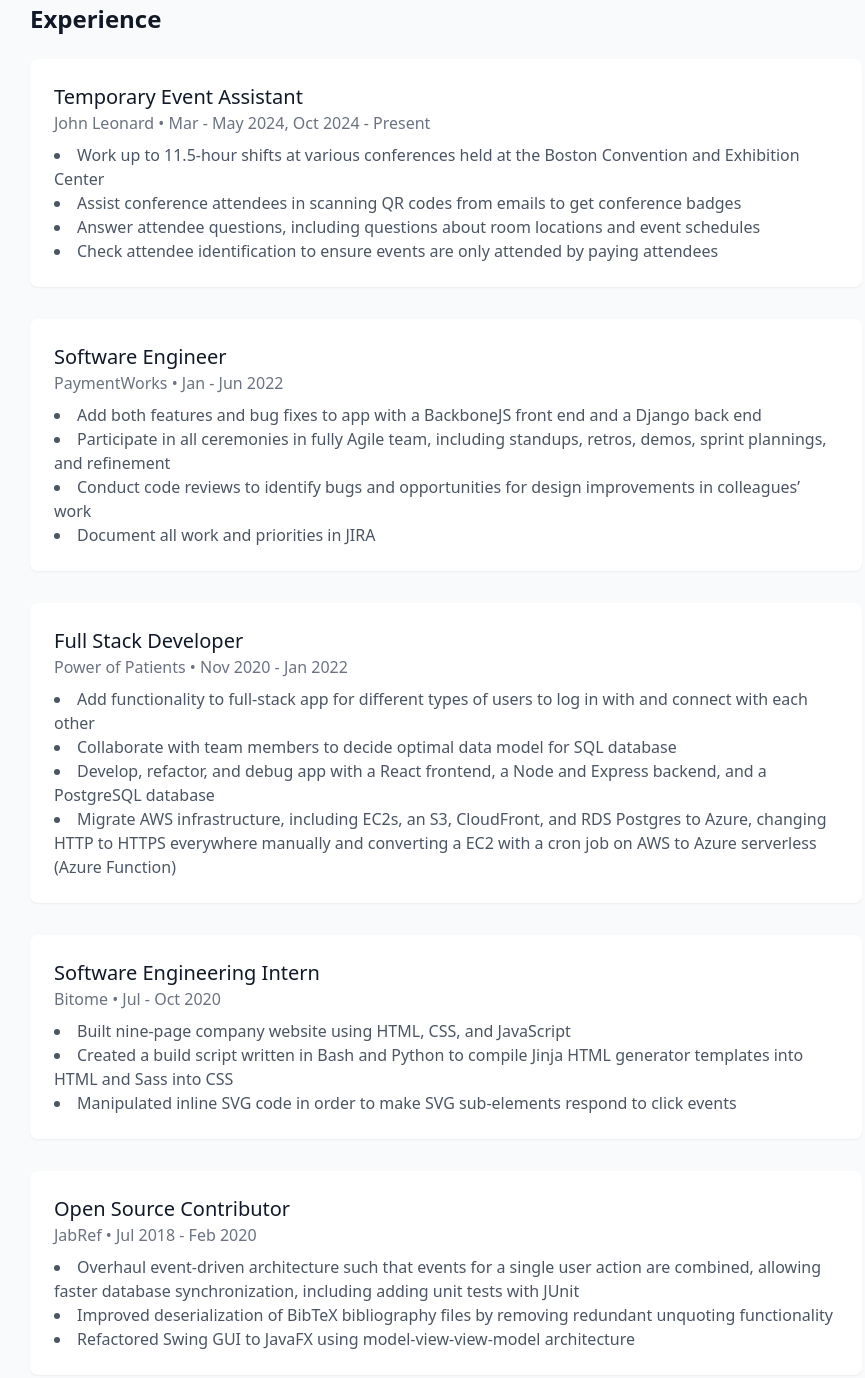
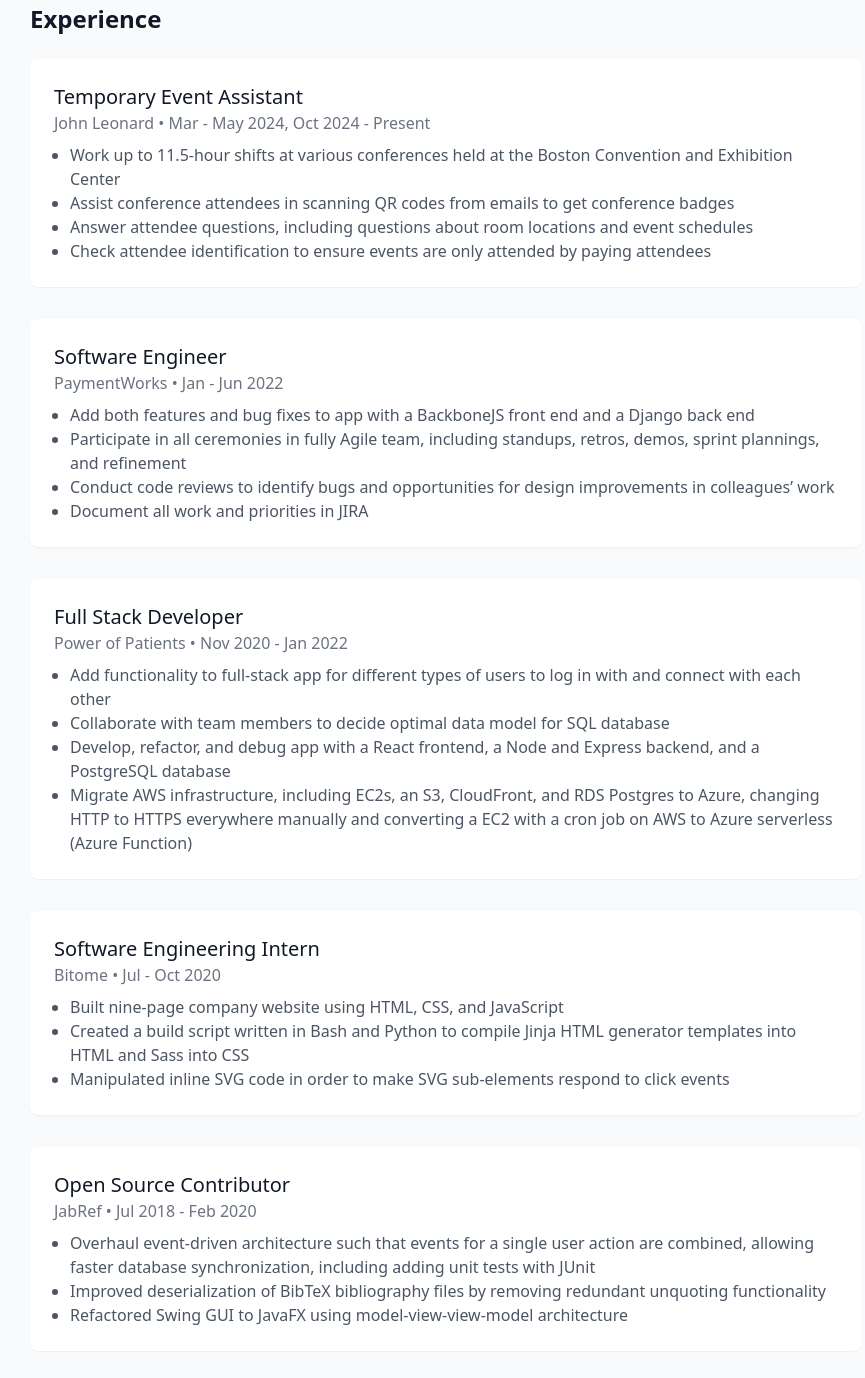
Before and after one commit to abepolk/personal-website, a website: page index.html in a window 1280 px wide. Shown: the part 353-1731 px from the top of the page, without its empty margins (194-1059 px from the left). Drawn offline with nearby package versions, Linux system fonts and the light colour scheme; files that its build step writes are made by us from their sources.

Commit message:
Fix issue with text wrapping under bullets

```diff
--- a/index.html
+++ b/index.html
@@ -38,7 +38,7 @@
                 <div class="bg-white p-6 rounded-lg shadow-sm">
                     <h3 class="text-xl font-medium text-gray-900">Temporary Event Assistant</h3>
                     <p class="text-gray-500 mb-2">John Leonard • Mar - May 2024, Oct 2024 - Present</p>
-                    <ul class="list-disc list-inside">
+                    <ul class="list-disc ps-4">
                         <li class="text-gray-600">Work up to 11.5-hour shifts at various conferences held at the Boston Convention and Exhibition Center</li>
                         <li class="text-gray-600">Assist conference attendees in scanning QR codes from emails to get conference badges</li>
                         <li class="text-gray-600">Answer attendee questions, including questions about room locations and event schedules</li>
@@ -48,7 +48,7 @@
                 <div class="bg-white p-6 rounded-lg shadow-sm">
                     <h3 class="text-xl font-medium text-gray-900">Software Engineer</h3>
                     <p class="text-gray-500 mb-2">PaymentWorks • Jan - Jun 2022</p>
-                    <ul class="list-disc list-inside">
+                    <ul class="list-disc ps-4">
                         <li class="text-gray-600">Add both features and bug fixes to app with a BackboneJS front end and a Django back end</li>
                         <li class="text-gray-600">Participate in all ceremonies in fully Agile team, including standups, retros, demos, sprint plannings, and refinement</li>
                         <li class="text-gray-600">Conduct code reviews to identify bugs and opportunities for design improvements in colleagues’ work</li>
@@ -58,7 +58,7 @@
                 <div class="bg-white p-6 rounded-lg shadow-sm">
                     <h3 class="text-xl font-medium text-gray-900">Full Stack Developer</h3>
                     <p class="text-gray-500 mb-2">Power of Patients • Nov 2020 - Jan 2022</p>
-                    <ul class="list-disc list-inside">
+                    <ul class="list-disc ps-4">
                         <li class="text-gray-600">Add functionality to full-stack app for different types of users to log in with and connect with each other</li>
                         <li class="text-gray-600">Collaborate with team members to decide optimal data model for SQL database</li>
                         <li class="text-gray-600">Develop, refactor, and debug app with a React frontend, a Node and Express backend, and a PostgreSQL database</li>
@@ -68,7 +68,7 @@
                 <div class="bg-white p-6 rounded-lg shadow-sm">
                     <h3 class="text-xl font-medium text-gray-900">Software Engineering Intern</h3>
                     <p class="text-gray-500 mb-2">Bitome • Jul - Oct 2020</p>
-                    <ul class="list-disc list-inside">
+                    <ul class="list-disc ps-4">
                         <li class="text-gray-600">Built nine-page company website using HTML, CSS, and JavaScript</li>
                         <li class="text-gray-600">Created a build script written in Bash and Python to compile Jinja HTML generator templates into HTML and Sass into CSS</li>
                         <li class="text-gray-600">Manipulated inline SVG code in order to make SVG sub-elements respond to click events</li>
@@ -77,7 +77,7 @@
                 <div class="bg-white p-6 rounded-lg shadow-sm">
                     <h3 class="text-xl font-medium text-gray-900">Open Source Contributor</h3>
                     <p class="text-gray-500 mb-2">JabRef • Jul 2018 - Feb 2020</p>
-                    <ul class="list-disc list-inside">
+                    <ul class="list-disc ps-4">
                         <li class="text-gray-600">Overhaul event-driven architecture such that events for a single user action are combined, allowing faster database synchronization, including adding unit tests with JUnit</li>
                         <li class="text-gray-600">Improved deserialization of BibTeX bibliography files by removing redundant unquoting functionality</li>
                         <li class="text-gray-600">Refactored Swing GUI to JavaFX using model-view-view-model architecture</li>
```
